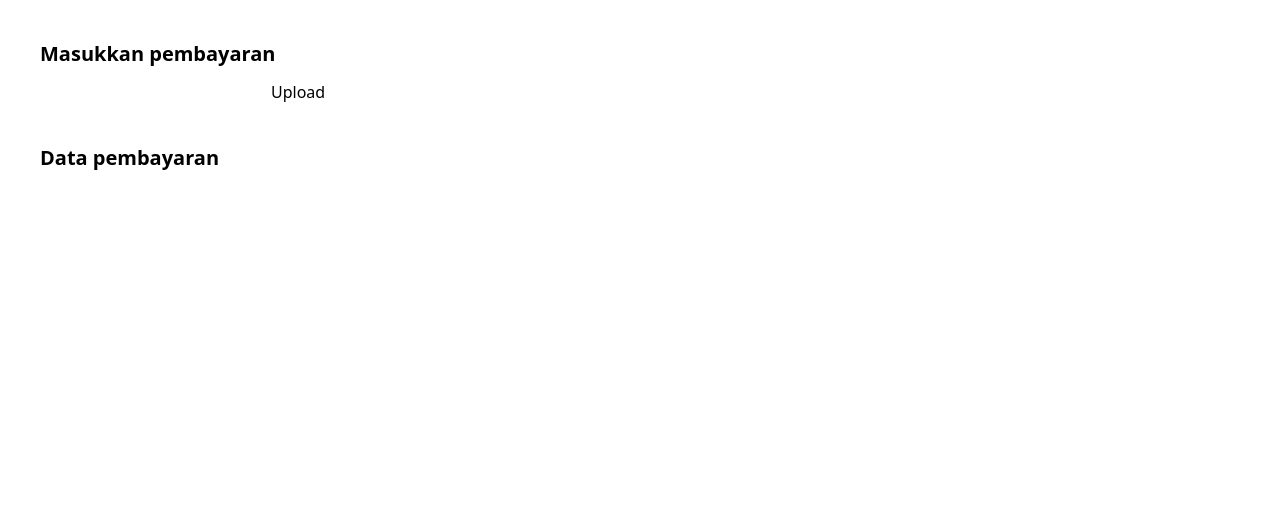
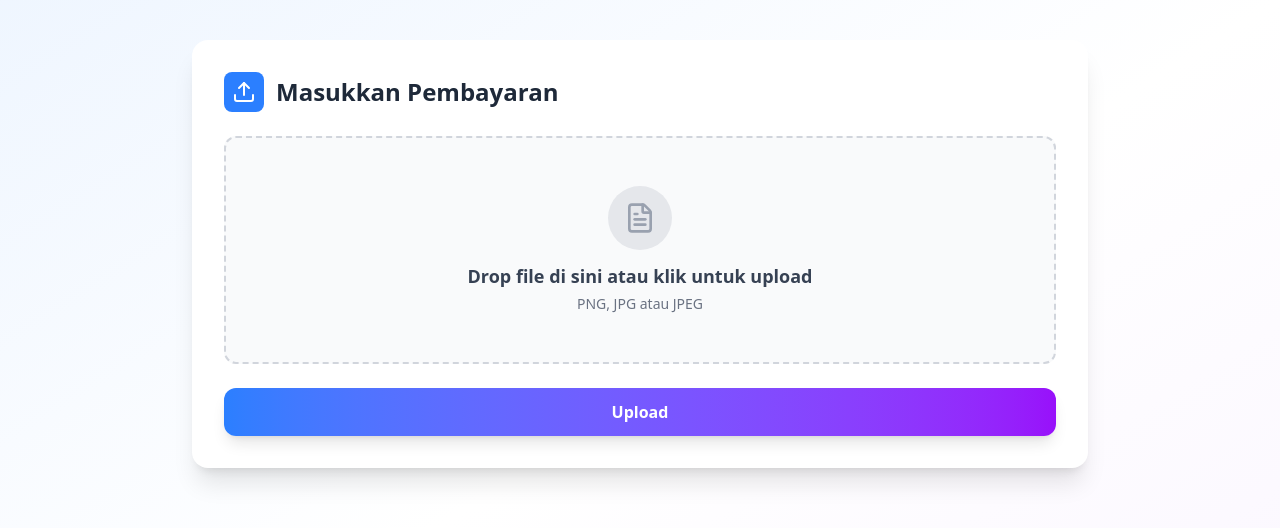
Before and after one commit to joanpurbaa/jagaduit, a Next.js app: page / in a window 1280 px wide. Shown: the top 528 px of the page. Built offline with nearby package versions, Linux system fonts and the light colour scheme.

Commit message:
feat: add vercel blob, fix the ai api and ui

```diff
--- a/app/api/upload/route.ts
+++ b/app/api/upload/route.ts
@@ -1,23 +1,33 @@
 import { NextResponse } from "next/server";
+import { del, put } from "@vercel/blob";
 import { GoogleGenAI } from "@google/genai";
-import * as fs from "node:fs";
-import path from "node:path";
 
-export async function POST() {
+export async function POST(request: Request) {
+	try {
 		const apiKey = process.env.GEMINI_API_KEY;
 
 		const ai = new GoogleGenAI({ apiKey });
 
-	const base64ImageFile = fs.readFileSync(
-		path.join(process.cwd(), "public", "test.jpeg"),
-		{ encoding: "base64" }
+		const formData = await request.formData();
+		const image = formData.get("image") as File;
+
+		const fileType = image?.type.split("/")[1].toLowerCase();
+		const fileName = Math.random().toString().split(".")[1];
+		const fullFileName = fileName + "." + fileType;
+
+		const blob = await put(fullFileName, image, {
+			access: "public",
+		});
+
+		const imageResp = await fetch(blob.url).then((response) =>
+			response.arrayBuffer()
 		);
 
 		const contents = [
 			{
 				inlineData: {
 					mimeType: "image/jpeg",
-				data: base64ImageFile,
+					data: Buffer.from(imageResp).toString("base64"),
 				},
 			},
 			{
@@ -55,5 +65,11 @@ export async function POST() {
 			contents: contents,
 		});
 
+		del(blob.url);
+
 		return NextResponse.json({ response: response.text });
+	} catch (error) {
+		console.error(error);
+		return NextResponse.json({ error: "Upload failed" }, { status: 400 });
 	}
+}
--- a/app/page.tsx
+++ b/app/page.tsx
@@ -1,40 +1,171 @@
 "use client";
-import { Transaction } from "@/types/type";
-import { FormEvent, useState } from "react";
+import { useState, DragEvent } from "react";
+import { Upload, FileText, User, Calendar, DollarSign } from "lucide-react";
+
+interface Transaction {
+	namaPengirim: string;
+	namaPenerima: string;
+	tanggalTransaksi: string;
+	nominal: string;
+}
 
 export default function Home() {
-	const [prompt, setPrompt] = useState<string>("");
 	const [transaction, setTransaction] = useState<Transaction>();
+	const [image, setImage] = useState<File | null>();
+	const [isDragging, setIsDragging] = useState(false);
 
-	const upload = async (e: FormEvent<HTMLFormElement>) => {
+	const uploadImage = () => {
+		if (image) {
+			const formData = new FormData();
+			formData.append("image", image);
+
+			fetch("/api/upload", {
+				method: "POST",
+				body: formData,
+			})
+				.then((result) => result.json())
+				.then((data) => setTransaction(JSON.parse(data.response)));
+		}
+	};
+
+	const handleDragOver = (e: DragEvent<HTMLDivElement>) => {
 		e.preventDefault();
+		setIsDragging(true);
+	};
 
-		await fetch("http://172.16.0.2:3000/api/upload", {
-			method: "POST",
-			body: JSON.stringify({ prompt }),
-		})
-			.then((res) => res.json())
-			.then((data) => setTransaction(JSON.parse(data.response)));
+	const handleDragLeave = (e: DragEvent<HTMLDivElement>) => {
+		e.preventDefault();
+		setIsDragging(false);
+	};
+
+	const handleDrop = (e: DragEvent<HTMLDivElement>) => {
+		e.preventDefault();
+		setIsDragging(false);
+
+		const files = e.dataTransfer.files;
+		if (files && files[0]) {
+			setImage(files[0]);
+		}
 	};
 
 	return (
-		<main className="p-10">
-			<h1 className="text-xl font-bold">Masukkan pembayaran</h1>
-			<form onSubmit={upload} className="mt-3" action="">
-				{/* <input type="file" /> */}
-				<input onChange={(e) => setPrompt(e.target.value)} type="text" />
-				<button type="submit">Upload</button>
-			</form>
+		<main className="min-h-screen bg-linear-to-br from-blue-50 via-white to-purple-50 p-6 md:p-10">
+			<div className="max-w-4xl mx-auto">
+				<div className="bg-white rounded-2xl shadow-xl p-8 mb-8">
+					<div className="flex items-center gap-3 mb-6">
+						<div className="bg-blue-500 p-2 rounded-lg">
+							<Upload className="w-6 h-6 text-white" />
+						</div>
+						<h1 className="text-2xl font-bold text-gray-800">Masukkan Pembayaran</h1>
+					</div>
 
-			<h1 className="text-xl font-bold mt-10">Data pembayaran</h1>
-			{transaction && (
-				<div className="mt-3">
-					<p>Pengirim : {transaction.namaPengirim}</p>
-					<p>Penerima : {transaction.namaPenerima}</p>
-					<p>Tanggal transaksi : {transaction.tanggalTransaksi}</p>
-					<p>Nominal : {transaction.nominal}</p>
+					<div>
+						<div
+							onDragOver={handleDragOver}
+							onDragLeave={handleDragLeave}
+							onDrop={handleDrop}
+							className={`relative border-2 border-dashed rounded-xl p-12 transition-all duration-200 ${
+								isDragging
+									? "border-blue-500 bg-blue-50"
+									: "border-gray-300 bg-gray-50 hover:border-blue-400 hover:bg-blue-50"
+							}`}>
+							<input
+								onChange={(e) => setImage(e.target.files?.[0])}
+								name="file"
+								type="file"
+								required
+								className="absolute inset-0 w-full h-full opacity-0 cursor-pointer"
+								accept="image/*"
+							/>
+							<div className="flex flex-col items-center gap-3 pointer-events-none">
+								<div
+									className={`p-4 rounded-full ${
+										isDragging ? "bg-blue-100" : "bg-gray-200"
+									}`}>
+									<FileText
+										className={`w-8 h-8 ${
+											isDragging ? "text-blue-500" : "text-gray-400"
+										}`}
+									/>
+								</div>
+								<div className="text-center">
+									<p className="text-lg font-semibold text-gray-700">
+										{image ? image.name : "Drop file di sini atau klik untuk upload"}
+									</p>
+									<p className="text-sm text-gray-500 mt-1">PNG, JPG atau JPEG</p>
+								</div>
+							</div>
+						</div>
+
+						<button
+							onClick={uploadImage}
+							className="w-full mt-6 bg-linear-to-r from-blue-500 to-purple-600 text-white font-semibold py-3 px-6 rounded-xl hover:from-blue-600 hover:to-purple-700 transition-all duration-200 shadow-lg hover:shadow-xl">
+							Upload
+						</button>
+					</div>
 				</div>
-			)}
+
+				{transaction && (
+					<div className="bg-white rounded-2xl shadow-xl p-8">
+						<div className="flex items-center gap-3 mb-6">
+							<div className="bg-green-500 p-2 rounded-lg">
+								<DollarSign className="w-6 h-6 text-white" />
+							</div>
+							<h1 className="text-2xl font-bold text-gray-800">Data Pembayaran</h1>
+						</div>
+
+						<div className="space-y-4">
+							<div className="flex items-start gap-4 p-4 bg-linear-to-r from-blue-50 to-transparent rounded-xl">
+								<div className="bg-blue-100 p-2 rounded-lg mt-1">
+									<User className="w-5 h-5 text-blue-600" />
+								</div>
+								<div>
+									<p className="text-sm text-gray-600 font-medium">Pengirim</p>
+									<p className="text-lg text-gray-800 font-semibold">
+										{transaction.namaPengirim}
+									</p>
+								</div>
+							</div>
+
+							<div className="flex items-start gap-4 p-4 bg-linear-to-r from-purple-50 to-transparent rounded-xl">
+								<div className="bg-purple-100 p-2 rounded-lg mt-1">
+									<User className="w-5 h-5 text-purple-600" />
+								</div>
+								<div>
+									<p className="text-sm text-gray-600 font-medium">Penerima</p>
+									<p className="text-lg text-gray-800 font-semibold">
+										{transaction.namaPenerima}
+									</p>
+								</div>
+							</div>
+
+							{/* <div className="flex items-start gap-4 p-4 bg-linear-to-r from-green-50 to-transparent rounded-xl">
+								<div className="bg-green-100 p-2 rounded-lg mt-1">
+									<Calendar className="w-5 h-5 text-green-600" />
+								</div>
+								<div>
+									<p className="text-sm text-gray-600 font-medium">Tanggal Transaksi</p>
+									<p className="text-lg text-gray-800 font-semibold">
+										{transaction.tanggalTransaksi}
+									</p>
+								</div>
+							</div> */}
+
+							<div className="flex items-start gap-4 p-4 bg-linear-to-r from-orange-50 to-transparent rounded-xl">
+								<div className="bg-orange-100 p-2 rounded-lg mt-1">
+									<DollarSign className="w-5 h-5 text-orange-600" />
+								</div>
+								<div>
+									<p className="text-sm text-gray-600 font-medium">Nominal</p>
+									<p className="text-lg text-gray-800 font-semibold">
+										{transaction.nominal}
+									</p>
+								</div>
+							</div>
+						</div>
+					</div>
+				)}
+			</div>
 		</main>
 	);
 }
--- a/package.json
+++ b/package.json
@@ -10,9 +10,11 @@
   },
   "dependencies": {
     "@google/genai": "^1.34.0",
+    "lucide-react": "^0.562.0",
     "next": "16.1.0",
     "react": "19.2.3",
-    "react-dom": "19.2.3"
+    "react-dom": "19.2.3",
+    "vercel": "^50.1.3"
   },
   "devDependencies": {
     "@tailwindcss/postcss": "^4",
```
Also changed, not shown: 1 other file (tests, documents, lock files or other folders). Lines whose indentation alone changed are shown as unchanged.
